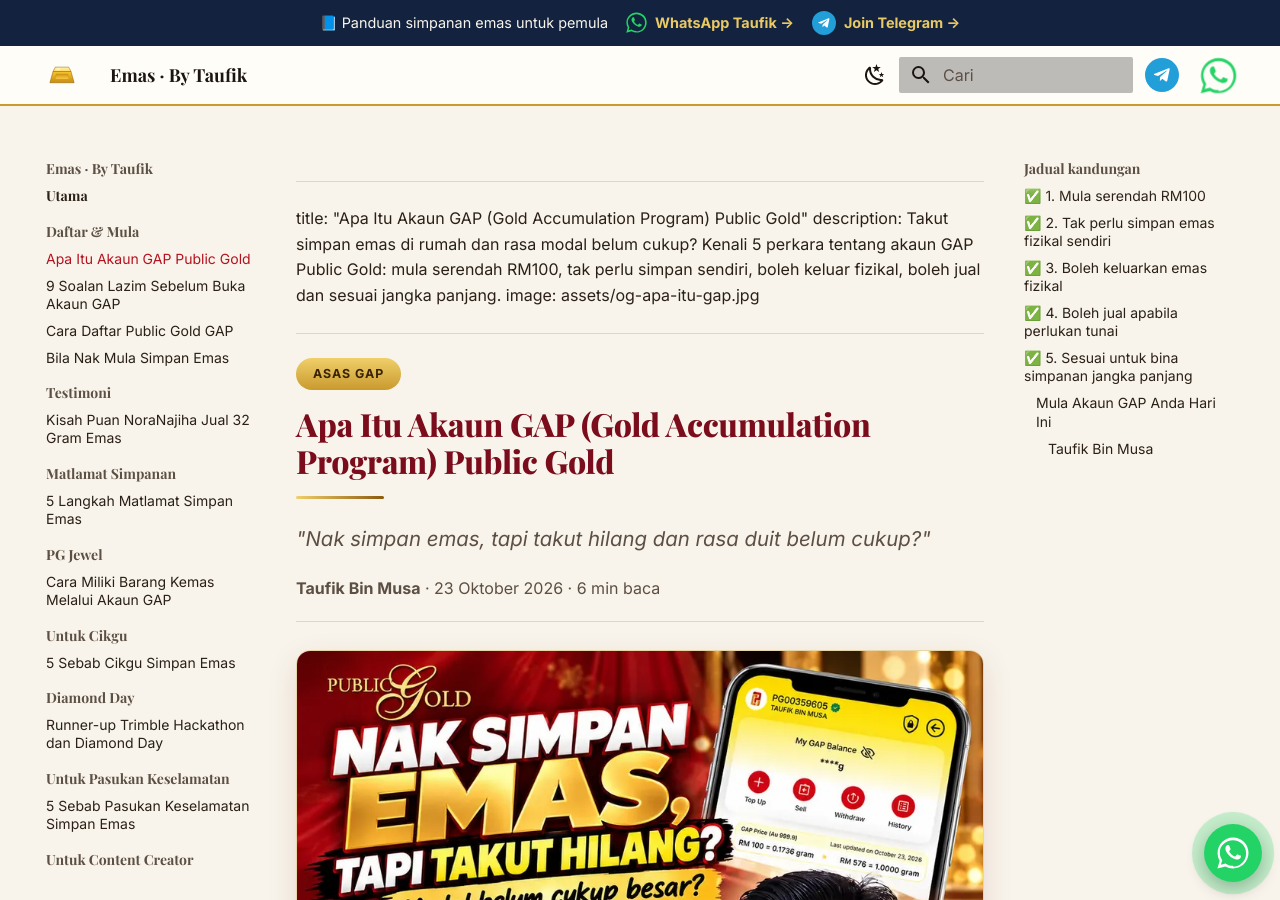
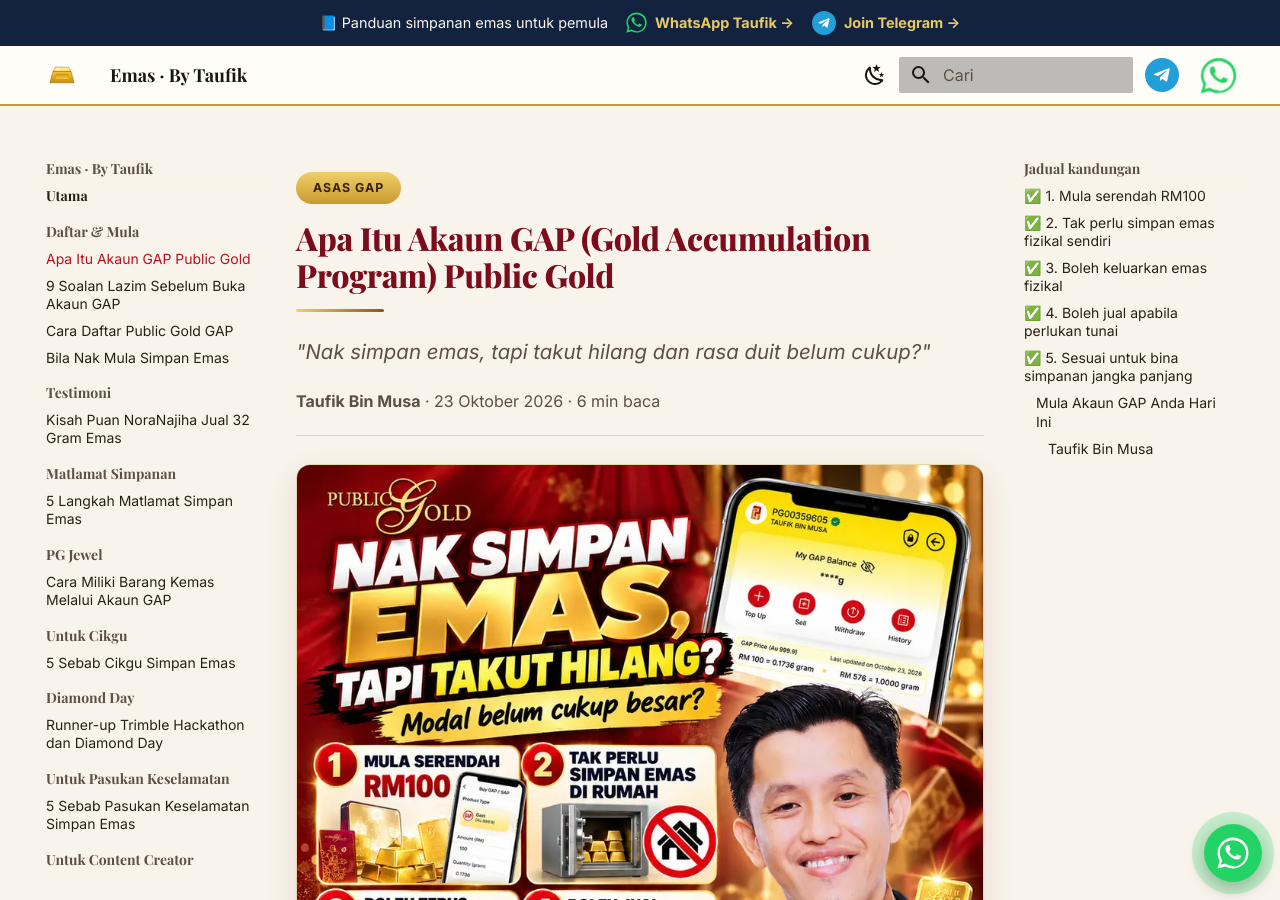
Before and after one commit to taufikmusa/emas, an MkDocs documentation site: the page built from docs/artikel/apa-itu-akaun-gap-gold-accumulation-program-public-gold.md, in a window 1280 px wide and 900 px high. Built offline with MkDocs 1.6.1 and Material for MkDocs 9.7.7, drawn with Linux system fonts in a browser that asks for light colours; some web fonts are replaced.

Commit message:
Fix front matter artikel GAP: quote description (titik bertindih merosakkan YAML)
Co-Authored-By: Claude Sonnet 5.5 <noreply@anthropic.com>
Claude-Session: https://claude.ai/code/session_01Kg5rzoNKh8hvmsKW8L46De

```diff
--- a/docs/artikel/apa-itu-akaun-gap-gold-accumulation-program-public-gold.md
+++ b/docs/artikel/apa-itu-akaun-gap-gold-accumulation-program-public-gold.md
@@ -1,6 +1,6 @@
 ---
 title: "Apa Itu Akaun GAP (Gold Accumulation Program) Public Gold"
-description: Takut simpan emas di rumah dan rasa modal belum cukup? Kenali 5 perkara tentang akaun GAP Public Gold: mula serendah RM100, tak perlu simpan sendiri, boleh keluar fizikal, boleh jual dan sesuai jangka panjang.
+description: "Takut simpan emas di rumah dan rasa modal belum cukup? Kenali 5 perkara tentang akaun GAP Public Gold: mula serendah RM100, tak perlu simpan sendiri, boleh keluar fizikal, boleh jual dan sesuai jangka panjang."
 image: assets/og-apa-itu-gap.jpg
 ---
 
```
Also changed, not shown: CLAUDE.md (+1 -1 lines).
